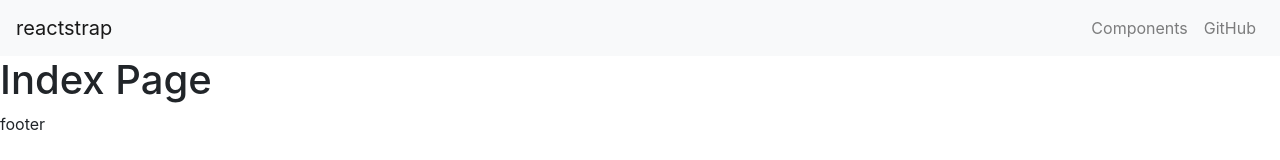
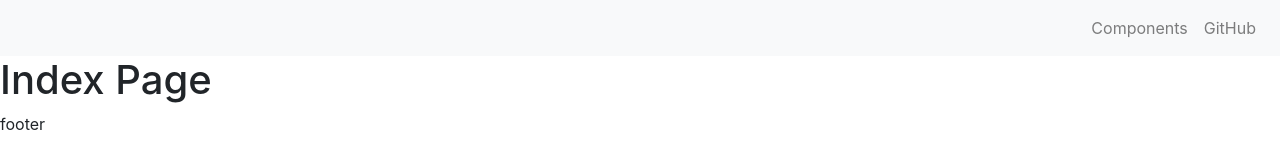
Before and after one commit to GWilczyk/MULTI_USER_SEO_BLOGGING_PLATFORM, a Next.js app in the folder frontend/: page / in a window 1280 px wide. Shown: the top 160 px of the page. Built offline with nearby package versions, Linux system fonts and the light colour scheme.

Commit message:
Setting env variables & config with Next.js

```diff
--- a/frontend/components/Header.js
+++ b/frontend/components/Header.js
@@ -1,4 +1,5 @@
 import { useState } from 'react';
+import { APP_NAME } from '../config';
 import {
 	Collapse,
 	Navbar,
@@ -22,7 +23,7 @@ const Header = () => {
 	return (
 		<div>
 			<Navbar color='light' light expand='md'>
-				<NavbarBrand href='/'>reactstrap</NavbarBrand>
+				<NavbarBrand href='/'>{APP_NAME}</NavbarBrand>
 				<NavbarToggler onClick={toggle} />
 				<Collapse isOpen={isOpen} navbar>
 					<Nav className='ml-auto' navbar>
--- /dev/null
+++ b/frontend/config.js
@@ -0,0 +1,8 @@
+import getConfig from 'next/config';
+const { publicRuntimeConfig } = getConfig();
+
+export const API = publicRuntimeConfig.PRODUCTION
+	? 'https://seoblog.com'
+	: 'http://127.0.0.1:8000';
+
+export const APP_NAME = publicRuntimeConfig.APP_NAME;
```
Also changed, not shown: 1 other file (tests, documents, lock files or other folders).
